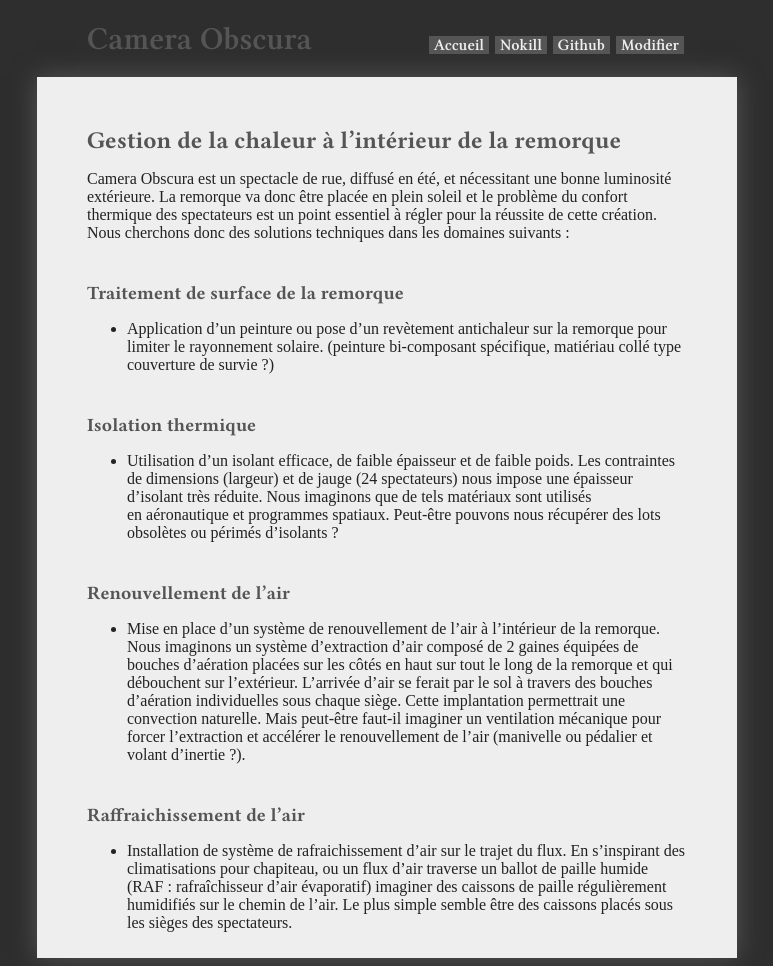
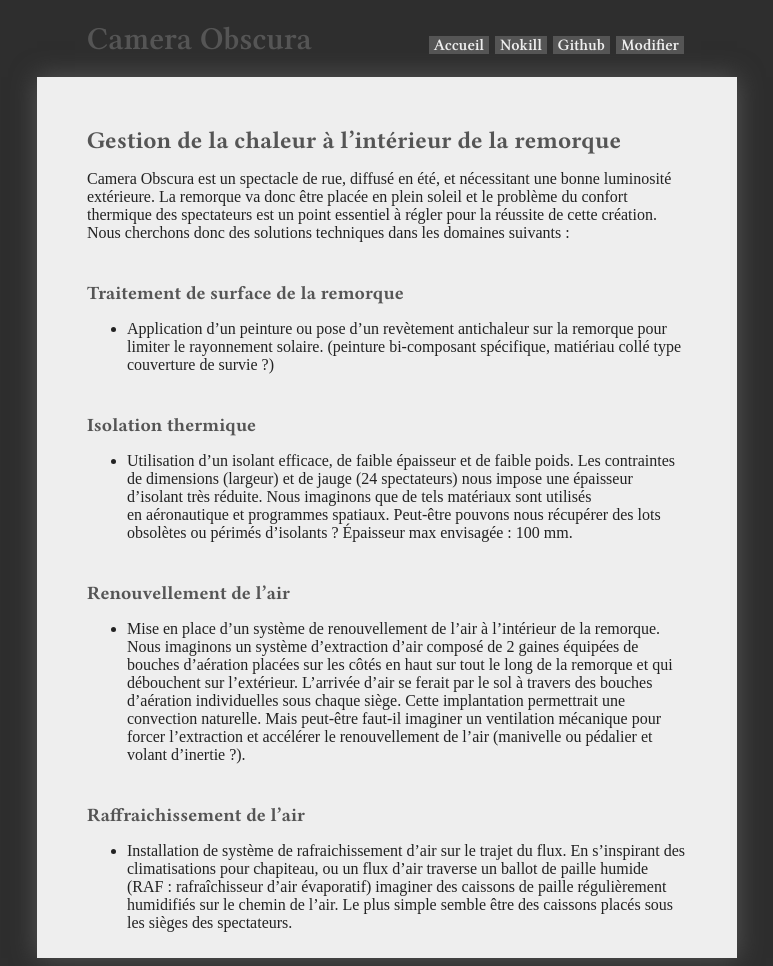
Before and after one commit to virginienokill/camera-obscura, a Jekyll site: the page built from contenu/technique/isolation.md, in a window 1280 px wide. Shown: the whole page, without its empty margins (253-1026 px from the left). Built offline with Jekyll 4.4.1, drawn with Linux system fonts in a browser that asks for light colours; nearby versions of some CDN libraries; some web fonts are replaced; our own code applies the rules of GitHub Pages for plain Markdown files; a script that is not in the unit is left out; the repository's description, which GitHub fills in, is left out.

Commit message:
Update isolation.md

```diff
--- a/contenu/technique/isolation.md
+++ b/contenu/technique/isolation.md
@@ -6,7 +6,7 @@
 - Application d'un peinture ou pose d'un revètement antichaleur sur la remorque pour limiter le rayonnement solaire. (peinture bi-composant spécifique, matiériau collé type couverture de survie ?)
 
 ### Isolation thermique
-- Utilisation d’un isolant efficace, de faible épaisseur et de faible poids. Les contraintes de dimensions (largeur) et de jauge (24 spectateurs) nous impose une épaisseur d’isolant très réduite. Nous imaginons que de tels matériaux sont utilisés en aéronautique et programmes spatiaux. Peut-être pouvons nous récupérer des lots obsolètes ou périmés d'isolants ?
+- Utilisation d’un isolant efficace, de faible épaisseur et de faible poids. Les contraintes de dimensions (largeur) et de jauge (24 spectateurs) nous impose une épaisseur d’isolant très réduite. Nous imaginons que de tels matériaux sont utilisés en aéronautique et programmes spatiaux. Peut-être pouvons nous récupérer des lots obsolètes ou périmés d'isolants ? Épaisseur max envisagée : 100 mm.
 
 ### Renouvellement de l’air
 - Mise en place d'un système de renouvellement de l’air à l’intérieur de la remorque. Nous imaginons un système d'extraction d'air composé de 2 gaines équipées de bouches d'aération placées sur les côtés en haut sur tout le long de la remorque et qui débouchent sur l'extérieur.
```
